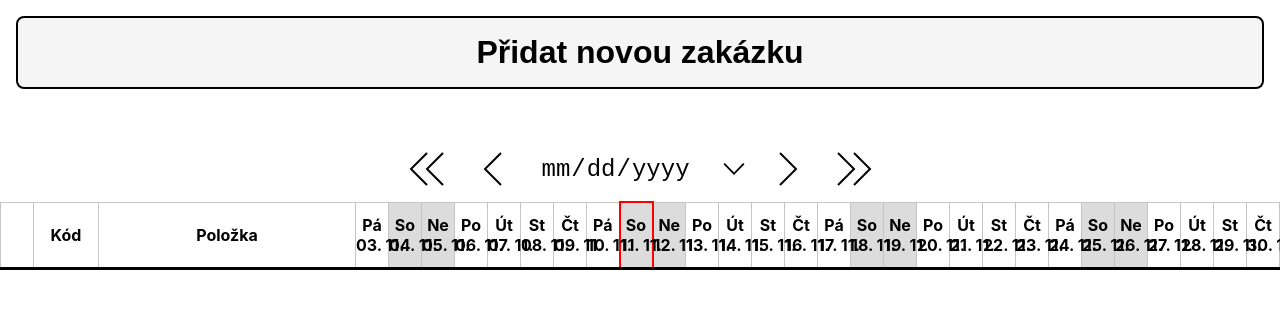
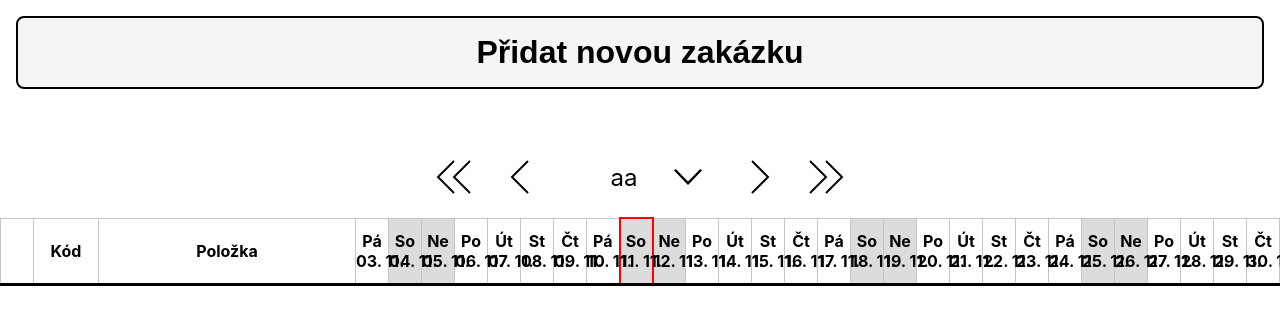
Before and after one commit to Yokool/rtsoft-test, a React (Create React App) app: page / in a window 1280 px wide. Shown: the top 324 px of the page. Built offline with nearby package versions, Linux system fonts and the light colour scheme.

Commit message:
custom date

```diff
--- /dev/null
+++ b/src/Icons/DropDownIcon.tsx
@@ -0,0 +1,18 @@
+import * as React from "react"
+
+export type DropDownIconProps = {
+    style?: React.CSSProperties
+}
+
+export const DropDownIcon = ({style} : DropDownIconProps) => (
+  <svg
+    xmlns="http://www.w3.org/2000/svg"
+    width={32}
+    height={32}
+    className="icon"
+    viewBox="0 0 1024 1024"
+    style={style}
+  >
+    <path d="M903.232 256 960 306.432 512 768 64 306.432 120.768 256 512 659.072z" />
+  </svg>
+)
--- a/src/TaskDateList/TaskDateListSwitcher.tsx
+++ b/src/TaskDateList/TaskDateListSwitcher.tsx
@@ -1,7 +1,8 @@
-import React from "react";
+import React, { useRef } from "react";
 import styled from "styled-components";
 import { DoubleArrowIcon } from "../Icons/DoubleArrow";
 import { ArrowIcon } from "../Icons/ArrowIcon";
+import { DropDownIcon } from "../Icons/DropDownIcon";
 
 const SwitcherOuterHolder = styled.div`
     display: flex;
@@ -9,20 +10,52 @@ const SwitcherOuterHolder = styled.div`
     width: 100%;
     justify-content: center;
     align-items: center;
+    margin-top: 8px;
+    margin-bottom: 8px;
 `;
 
+const DateInputOuter = styled.div`
+    width: 128px;
+    height: 64px;
+    margin-left: 24px;
+    margin-right: 24px;
+    &:hover {
+        cursor: pointer;
+    }
+
+`
+
+const DateInputWrapper = styled.div`
+    position: relative;
+    width: 0;
+    height: 0;
+`
+
+const DateInnerWrapper = styled.div`
+    display: flex;
+    flex-direction: row;
+    justify-content: center;
+    align-items: center;
+    width: 100%;
+    height: 100%;
+`
+
 const DateInput = styled.input`
-    background-color: #ffffff;
-    border-style: none;
+    position: relative;
+    padding: 0;
+    border: 0;
+    width: 128px;
+    height: 64px;
+    visibility: hidden;
+`;
+
+const DateShownText = styled.p`
+    flex: 1;
+    text-align: center;
+    vertical-align: middle;
+    padding: 0;
     font-size: 24px;
-    padding-left: 16px;
-    padding-right: 8px;
-
-    // only for chrome
-    &::-webkit-calendar-picker-indicator {
-        background-image: url('DropDownIcon.svg');
-    }
-`;
+`
 
 export function TaskDateListSwitcher(): JSX.Element
 {
@@ -30,9 +63,35 @@ export function TaskDateListSwitcher(): JSX.Element
         <SwitcherOuterHolder>
             <DoubleArrowIcon arrowDirection="left" />
             <ArrowIcon arrowDirection="left" />
-            <DateInput className="calendarInput" type="date"></DateInput>
+            <CustomDateInput />
             <ArrowIcon arrowDirection="right" />
             <DoubleArrowIcon arrowDirection="right" />
         </SwitcherOuterHolder>
     )
 }
+
+export function CustomDateInput(): JSX.Element
+{
+
+    const dateInputRef = useRef<HTMLInputElement>(null);
+
+    function handleOuterClick() {
+        dateInputRef.current?.showPicker();
+    }
+
+    return (
+        <DateInputOuter onClick={handleOuterClick}>
+            <DateInputWrapper>
+                <DateInput ref={dateInputRef} className="calendarInput" type="date" />
+            </DateInputWrapper>
+
+            <DateInnerWrapper>
+                <DateShownText>aa</DateShownText>
+                <DropDownIcon style={{
+                    justifySelf: 'flex-end'
+                }} />
+            </DateInnerWrapper>
+
+        </DateInputOuter>
+    );
+}
```
Also changed, not shown: public/DropDownIcon.svg (deleted).
